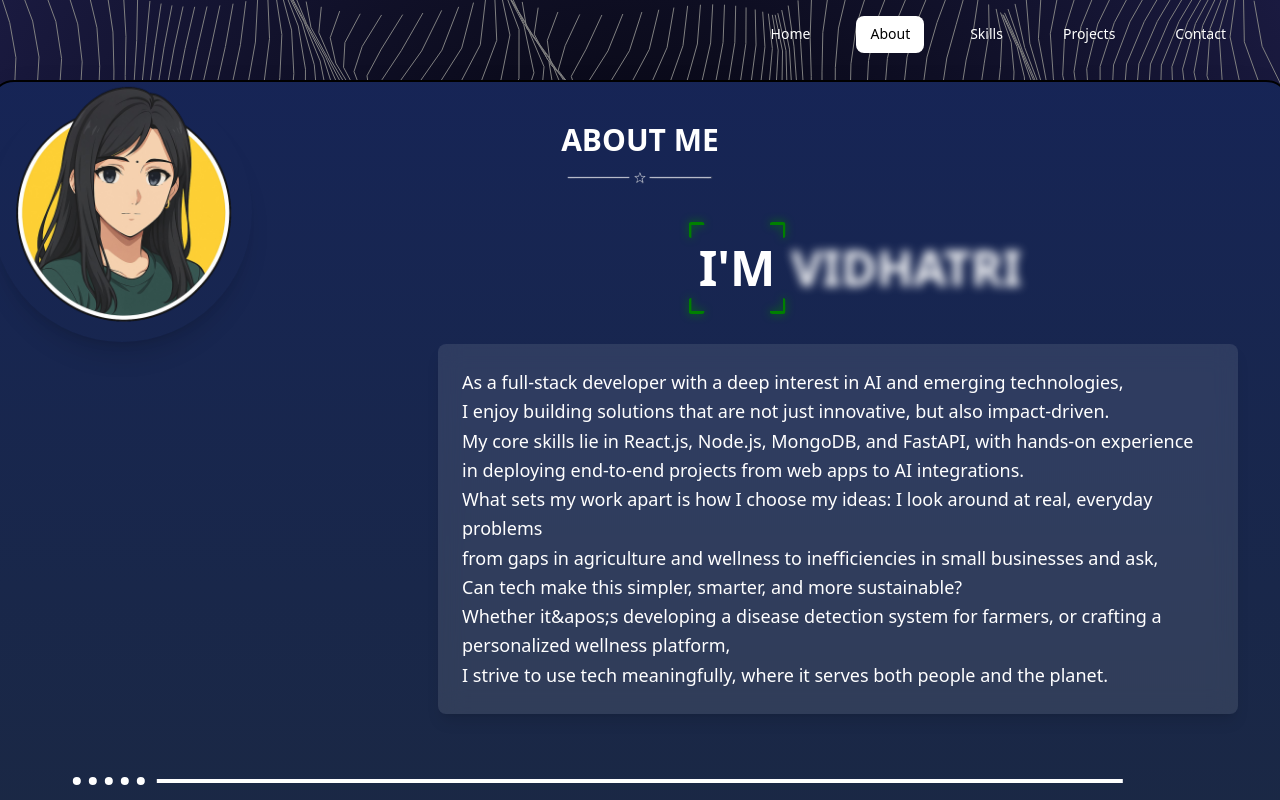
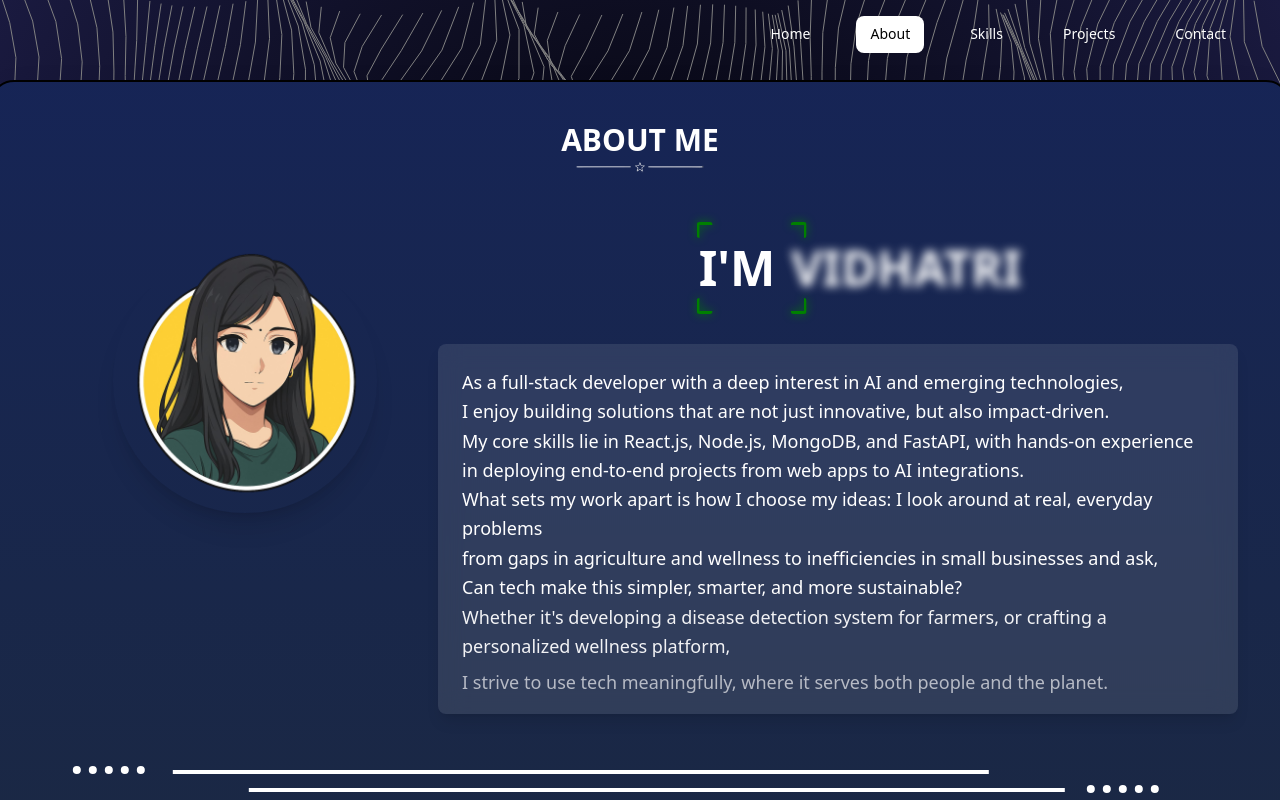
Before and after one commit to thakur-vidhatri/portfolio, a Next.js app: page /about in a window 1280 px wide. Built offline with nearby package versions, Linux system fonts and the light colour scheme; a web font is replaced by a local one.

Commit message:
changes done

```diff
--- a/app/about/page.js
+++ b/app/about/page.js
@@ -3,24 +3,24 @@ import { motion, useAnimation } from "framer-motion";
 import { useEffect, useState } from "react";
 import TrueFocus from "@/components/ui/TextAnimations/TrueFocus/TrueFocus";
 import Waves from "@/components/Waves";
-import Image from "next/image";
 
 export default function AboutPage() {
   const controls = useAnimation();
-  const mobileControls = useAnimation();
   const [showAboutTitle, setShowAboutTitle] = useState(false);
   const [showTitle, setShowTitle] = useState(false);
   const [showBox, setShowBox] = useState(false);
   const [showSummaryText, setShowSummaryText] = useState(false);
   const [showMotivation, setShowMotivation] = useState(false);
-  const [isMobile, setIsMobile] = useState(false);
-  const [isTablet, setIsTablet] = useState(false);
+  const [isMobile, setIsMobile] = useState(null); // Changed to null initially
+  const [isTablet, setIsTablet] = useState(null); // Changed to null initially
+  const [isLoaded, setIsLoaded] = useState(false); // Add loading state
 
   useEffect(() => {
     const checkScreenSize = () => {
       const width = window.innerWidth;
       setIsMobile(width < 768);
       setIsTablet(width >= 768 && width < 1024);
+      setIsLoaded(true); // Set loaded after first screen size check
     };
 
     checkScreenSize();
@@ -30,20 +30,25 @@ export default function AboutPage() {
 
   useEffect(() => {
     const startSequence = async () => {
-      await new Promise((res) => setTimeout(res, 1000));
+      // Wait for component to be fully loaded and screen size detected
+      if (!isLoaded || isMobile === null || isTablet === null) return;
 
+      await new Promise((res) => setTimeout(res, 500)); // Reduced initial delay
+
+      // Run animations for all screen sizes with different parameters
       if (isMobile || isTablet) {
-        // ✅ only zoom in/out after load, not before
-        await mobileControls.start({
-          scale: 1.8,
-          transition: { duration: 0.8, ease: "easeInOut" },
+        // Mobile/Tablet animations - simpler scale animation
+        await controls.start({
+          scale: 1.5,
+          transition: { duration: 0.6 },
         });
 
-        await mobileControls.start({
+        await controls.start({
           scale: 1,
-          transition: { duration: 0.8, ease: "easeInOut" },
+          transition: { duration: 0.6 },
         });
       } else {
+        // Desktop animations - original complex animation
         await controls.start({
           scale: 2,
           transition: { duration: 0.8 },
@@ -70,10 +75,23 @@ export default function AboutPage() {
       }, 800);
     };
 
-    if (isMobile !== null && isTablet !== null) {
     startSequence();
+  }, [controls, isMobile, isTablet, isLoaded]); // Add isLoaded dependency
+
+  // Don't render anything until screen size is detected
+  if (!isLoaded || isMobile === null || isTablet === null) {
+    return (
+      <main className="relative min-h-screen w-full text-white overflow-hidden">
+        {/* Radial Gradient Background */}
+        <div className="fixed inset-0 z-[-2] bg-[radial-gradient(circle_at_center,_#000000,_#1a1a40)]" />
+
+        {/* Loading placeholder */}
+        <div className="flex items-center justify-center min-h-screen">
+          <div className="animate-pulse text-xl">Loading...</div>
+        </div>
+      </main>
+    );
   }
-  }, [controls, mobileControls, isMobile, isTablet]);
 
   const lineVariant = {
     hidden: { opacity: 0, y: 20 },
@@ -96,7 +114,7 @@ export default function AboutPage() {
     "What sets my work apart is how I choose my ideas: I look around at real, everyday problems",
     "from gaps in agriculture and wellness to inefficiencies in small businesses and ask,",
     "Can tech make this simpler, smarter, and more sustainable?",
-    "Whether it&apos;s developing a disease detection system for farmers, or crafting a personalized wellness platform,",
+    "Whether it's developing a disease detection system for farmers, or crafting a personalized wellness platform,",
     "I strive to use tech meaningfully, where it serves both people and the planet.",
   ];
 
@@ -130,21 +148,21 @@ export default function AboutPage() {
   const getResponsiveValues = () => {
     if (isMobile) {
       return {
-        aboutSectionHeight: "1200px",
-        educationTop: "1280px",
+        aboutSectionHeight: "1300px", // Increased from 1100px
+        educationTop: "1400px", // Adjusted accordingly
         educationHeight: "620px",
-        achievementsTop: "1940px",
+        achievementsTop: "2060px", // Adjusted accordingly
         achievementsHeight: "600px",
-        spacerTop: "2600px",
+        spacerTop: "2720px", // Adjusted accordingly
       };
     } else if (isTablet) {
       return {
-        aboutSectionHeight: "1150px",
-        educationTop: "1220px",
+        aboutSectionHeight: "1250px", // Increased from 1050px
+        educationTop: "1340px", // Adjusted accordingly
         educationHeight: "500px",
-        achievementsTop: "1760px",
+        achievementsTop: "1880px", // Adjusted accordingly
         achievementsHeight: "650px",
-        spacerTop: "2510px",
+        spacerTop: "2630px", // Adjusted accordingly
       };
     } else {
       return {
@@ -200,31 +218,48 @@ export default function AboutPage() {
                 ABOUT ME
               </motion.h1>
 
-              <motion.div
+              <motion.img
+                src="/under2.png"
+                alt="underline"
                 initial={{ opacity: 0, y: -10 }}
                 animate={{ opacity: 1, y: 0 }}
                 transition={{ duration: 1, delay: 0.5 }}
                 className="absolute top-[-20px] sm:top-[-25px] md:top-[-28px] lg:top-[-32px] w-[120px] sm:w-[140px] md:w-[150px] lg:w-[180px] opacity-80"
-              >
-                <Image
-                  src="/under2.png"
-                  alt="underline"
-                  width={180}
-                  height={32}
-                  className="w-[120px] sm:w-[140px] md:w-[150px] lg:w-[180px] opacity-80"
               />
-              </motion.div>
             </div>
           )}
 
           {/* Profile Image */}
-          <Image
+          {!isMobile && !isTablet ? (
+            // Desktop: Shifted up positioning with animation
+            <motion.img
               src="/me2.png"
               alt="Profile"
-            width={260}
-            height={260}
-            className="rounded-full object-cover shadow-xl absolute z-10"
+              initial={{
+                x: "-50%",
+                y: "-50%",
+                scale: 1,
+                position: "absolute",
+                left: "39%",
+                top: "24%",
+              }}
+              animate={controls}
+              className="w-66 h-66 rounded-full object-cover shadow-xl absolute top-[130px]"
             />
+          ) : (
+            // Mobile/Tablet: Animated positioning above name
+            <div className="absolute left-1/2 transform -translate-x-1/2 top-[80px] sm:top-[90px] md:top-[100px] z-10">
+              <motion.img
+                src="/me2.png"
+                alt="Profile"
+                initial={{
+                  scale: 1,
+                }}
+                animate={controls}
+                className="w-24 h-24 sm:w-28 sm:h-28 md:w-32 md:h-32 rounded-full object-cover shadow-xl"
+              />
+            </div>
+          )}
 
           {/* Name Text */}
           {showTitle && (
@@ -235,16 +270,9 @@ export default function AboutPage() {
                   <TrueFocus text="I'M VIDHATRI" />
                 </div>
               ) : (
-                // Mobile/Tablet: Below image with animation
-                <div className="absolute left-1/2 transform -translate-x-1/2 top-[170px] sm:top-[190px] md:top-[210px] max-w-xl w-full text-center z-10 mt-4">
-                  <motion.div
-                    className="text-2xl sm:text-3xl md:text-3xl font-bold text-white tracking-wider"
-                    initial={{ opacity: 0, scale: 0.8 }}
-                    animate={{ opacity: 1, scale: 1 }}
-                    transition={{ duration: 0.8, delay: 0.3 }}
-                  >
-                    I&apos;M VIDHATRI
-                  </motion.div>
+                // Mobile/Tablet: Use TrueFocus with moved down position
+                <div className="absolute left-1/2 transform -translate-x-1/2 top-[190px] sm:top-[210px] md:top-[230px] max-w-xl w-full text-center z-10">
+                  <TrueFocus text="I'M VIDHATRI" />
                 </div>
               )}
             </>
@@ -260,8 +288,8 @@ export default function AboutPage() {
                 isMobile || isTablet
                   ? `left-1/2 transform -translate-x-1/2 ${
                       isMobile
-                        ? "top-[230px] w-[calc(100%-20px)] min-h-[320px]"
-                        : "top-[250px] w-[calc(100%-40px)] min-h-[280px]"
+                        ? "top-[250px] w-[calc(100%-20px)] min-h-[320px]"
+                        : "top-[270px] w-[calc(100%-40px)] min-h-[280px]"
                     }`
                   : "right-[50px] top-[230px] w-[800px] min-h-[180px]"
               }`}
@@ -285,15 +313,15 @@ export default function AboutPage() {
             </motion.div>
           )}
 
-          {/* Decorative Lines and Dots - Fixed positioning */}
+          {/* Decorative Lines and Dots */}
           <div
-            className={`absolute w-[90%] left-1/2 transform -translate-x-1/2 ${
-              isMobile ? "top-[640px]" : isTablet ? "top-[590px]" : "top-[54%]"
+            className={`absolute w-[90%] justify-center items-center left-1/2 transform -translate-x-1/2 ${
+              isMobile ? "top-[650px]" : isTablet ? "top-[630px]" : "top-[52%]"
             }`}
           >
-            <div className="flex items-center justify-center w-full relative py-6">
+            <div className="flex items-center justify-center w-full py-10">
               {/* Left Dots */}
-              <div className="flex absolute left-4 gap-2">
+              <div className="flex absolute left-4 gap-2 mr-4">
                 {[...Array(5)].map((_, i) => (
                   <div
                     key={i}
@@ -302,36 +330,36 @@ export default function AboutPage() {
                 ))}
               </div>
 
-              {/* Main horizontal line */}
+              {/* Horizontal Lines */}
+              <div className="flex flex-col items-start">
                 <div
-                className={`h-0.5 md:h-1 bg-white ${
+                  className={`h-0.5 md:h-1 absolute bg-white mb-4 ${
                     isMobile
-                    ? "w-[calc(100%-135px)] ml-4"
+                      ? "left-[40px] w-[60%]"
                       : isTablet
-                    ? "w-[calc(100%-200px)] mx-auto"
-                    : "w-[calc(100%-200px)] mx-auto"
+                      ? "left-[80px] w-[65%]"
+                      : "left-[116px] w-[70%]"
                   }`}
                 />
-
-              {/* Secondary line - positioned below and offset */}
                 <div
-                className={`h-0.5 md:h-1 bg-white absolute ${
+                  className={`h-0.5 md:h-1 absolute bg-white ${
                     isMobile
-                    ? "top-[40px] left-[40px] w-[65%]"
+                      ? "top-[35px] left-[60px] w-[50%]"
                       : isTablet
-                    ? "top-[45px] left-[100px] w-[68%]"
-                    : "top-[50px] left-[160px] w-[74%]"
+                      ? "top-[45px] left-[140px] w-[60%]"
+                      : "top-[58px] left-[192px] w-[70%]"
                   }`}
                 />
+              </div>
 
               {/* Right Dots */}
               <div
-                className={`flex absolute gap-2 ${
+                className={`flex absolute gap-2 ml-4 ${
                   isMobile
-                    ? "top-[40px] right-[20px]"
+                    ? "top-[35px] right-[20px]"
                     : isTablet
                     ? "top-[45px] right-[40px]"
-                    : "top-[50px] right-[60px]"
+                    : "top-[55px] right-[64px]"
                 }`}
               >
                 {[...Array(5)].map((_, i) => (
@@ -352,30 +380,30 @@ export default function AboutPage() {
               transition={{ duration: 1 }}
               className={`absolute left-1/2 transform -translate-x-1/2 px-4 md:px-6 py-4 rounded-xl bg-white/10 backdrop-blur-md shadow-md ${
                 isMobile
-                  ? "top-[720px] w-[calc(100%-20px)] min-h-[420px]"
+                  ? "top-[750px] w-[calc(100%-20px)] min-h-[450px]"
                   : isTablet
-                  ? "top-[680px] w-[calc(100%-40px)] min-h-[400px]"
-                  : "top-[64%] w-[90%] h-[350px]"
+                  ? "top-[730px] w-[calc(100%-40px)] min-h-[400px]"
+                  : "top-[62%] w-[90%] h-[350px]"
               }`}
             >
               <h2 className="text-lg sm:text-xl md:text-2xl font-bold mb-4 sm:mb-6 md:mb-8 text-center">
                 THE WHY BEHIND MY WORK
               </h2>
-              <p className="text-white leading-relaxed md:leading-loose text-xs sm:text-sm md:text-base lg:text-lg font-hand font-medium text-center mt-7 sm:mt-4">
-                Every breakthrough begins with a question &mdash; &quot;What
-                if?&quot; What if machines could see like us? Think like us?
-                Solve the problems we overlook? That&apos;s the spark of
-                ideation not just building apps, but building answers. In a
-                world overflowing with data, AI and deep learning aren&apos;t
-                just tools they&apos;re lenses that reveal what humans
-                can&apos;t always see. They transform patterns into predictions,
-                effort into efficiency, and ideas into impact. The journey from
-                idea to innovation isn&apos;t linear. It&apos;s a dance between
-                observation and curiosity spotting gaps, connecting dots, and
-                shaping tech that doesn&apos;t just impress, but matters.
-                Because the real power of AI lies not in automation, but in
-                augmentation of human potential, of sustainable systems, of the
-                future we dare to imagine.
+              <p className="text-white leading-relaxed md:leading-loose text-xs sm:text-sm md:text-base lg:text-lg font-hand font-medium text-center mt-2 sm:mt-4">
+                Every breakthrough begins with a question — "What if?" What if
+                machines could see like us? Think like us? Solve the problems we
+                overlook? That&apos;s the spark of ideation not just building
+                apps, but building answers. In a world overflowing with data, AI
+                and deep learning aren&apos;t just tools they&apos;re lenses
+                that reveal what humans can&apos;t always see. They transform
+                patterns into predictions, effort into efficiency, and ideas
+                into impact. The journey from idea to innovation isn&apos;t
+                linear. It&apos;s a dance between observation and curiosity
+                spotting gaps, connecting dots, and shaping tech that
+                doesn&apos;t just impress, but matters. Because the real power
+                of AI lies not in automation, but in augmentation of human
+                potential, of sustainable systems, of the future we dare to
+                imagine.
               </p>
             </motion.div>
           )}
@@ -403,12 +431,12 @@ export default function AboutPage() {
             />
           </div>
           <div
-            className={`grid gap-3 sm:gap-5 md:gap-6 lg:gap-8 justify-items-center ${
+            className={`grid gap-3 sm:gap-4 md:gap-6 lg:gap-8 justify-items-center ${
               isMobile
-                ? "grid-cols-1 px-2 mt-9"
+                ? "grid-cols-1 px-2 mt-8"
                 : isTablet
-                ? "grid-cols-1 px-8 mt-2 sm:mt-4 md:mt-6"
-                : "grid-cols-3 px-2 mt-2 sm:mt-4 md:mt-6"
+                ? "grid-cols-1 px-8 mt-10"
+                : "grid-cols-3 px-2 mt-12"
             }`}
           >
             {[
@@ -443,11 +471,9 @@ export default function AboutPage() {
                     : "w-[240px] h-[240px] p-6"
                 }`}
               >
-                <Image
+                <img
                   src={edu.logo}
                   alt={edu.title}
-                  width={96}
-                  height={96}
                   className={`object-contain rounded-full mb-2 sm:mb-3 ${
                     isMobile
                       ? "w-10 h-10"
@@ -500,15 +526,7 @@ export default function AboutPage() {
               className="absolute left-1/2 transform -translate-x-1/2 top-[-18px] sm:top-[-22px] md:top-[-25px] lg:top-[-30px] w-[120px] sm:w-[140px] md:w-[150px] lg:w-[180px] opacity-80"
             />
           </div>
-          <div
-            className={`space-y-3 sm:space-y-4 md:space-y-6 px-1 sm:px-2 ${
-              isMobile
-                ? "mt-8"
-                : isTablet || !isMobile
-                ? "mt-6 sm:mt-8 md:mt-12"
-                : "mt-6 sm:mt-8 md:mt-12"
-            }`}
-          >
+          <div className="space-y-3 sm:space-y-4 md:space-y-6 mt-6 sm:mt-8 md:mt-12 px-1 sm:px-2">
             {achievements.map((item, idx) => (
               <motion.div
                 key={idx}
```
Lines whose indentation alone changed are shown as unchanged.
